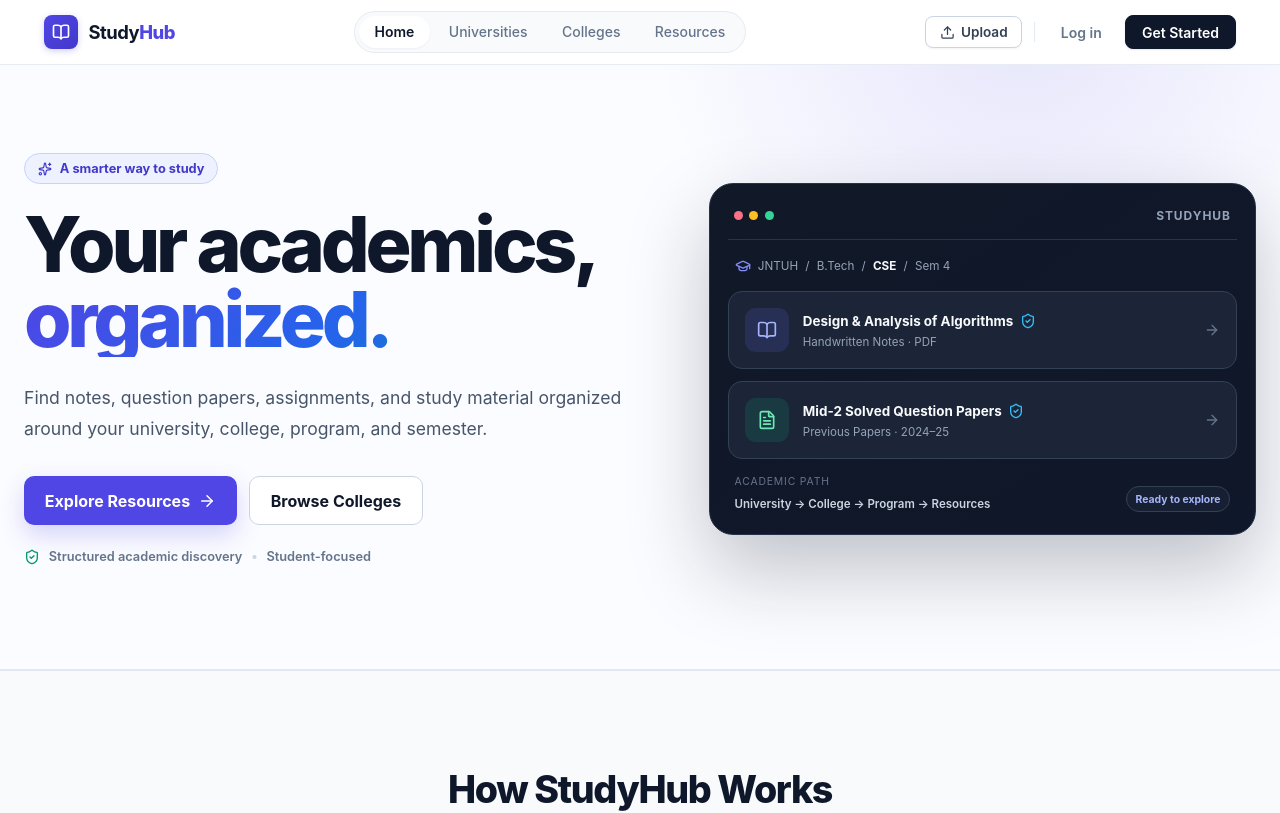
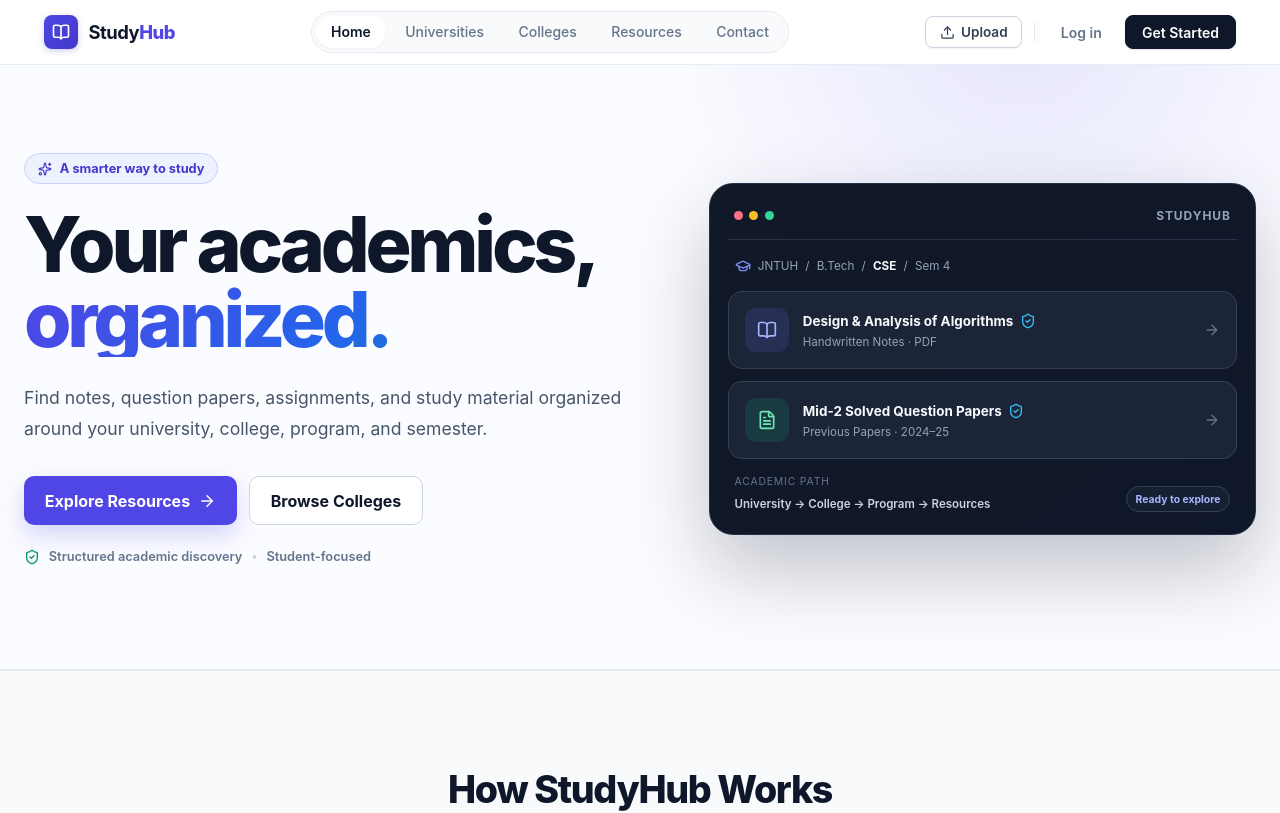
Before and after one commit to kalam1010hj-art/StudyHub, a React app in the folder frontend/: page / in a window 1280 px wide. Shown: the top 813 px of the page. Built offline with nearby package versions, Linux system fonts and the light colour scheme; no server answers; the HTML template or start-up script is replaced by a standard one.

Commit message:
Add contact navigation link

```diff
--- a/frontend/src/components/Navbar/Navbar.jsx
+++ b/frontend/src/components/Navbar/Navbar.jsx
@@ -10,7 +10,8 @@ import {
   User,
   ChevronDown,
   FileText,
-  LayoutDashboard
+  LayoutDashboard,
+  Mail
 } from "lucide-react";
 import styles from "./Navbar.module.css";
 import { AuthContext } from "../../context/AuthProvider";
@@ -124,6 +125,16 @@ const Navbar = () => {
             }
           >
             Resources
+          </NavLink>
+          <NavLink
+            to="/contact"
+            className={({ isActive }) =>
+              isActive
+                ? `${styles.navLink} ${styles.activeLink}`
+                : styles.navLink
+            }
+          >
+            Contact
           </NavLink>
         </nav>
 
@@ -292,6 +303,18 @@ const Navbar = () => {
             </NavLink>
 
             <NavLink
+              to="/contact"
+              className={({ isActive }) =>
+                isActive
+                  ? `${styles.mobileNavLink} ${styles.mobileActive}`
+                  : styles.mobileNavLink
+              }
+            >
+              <Mail size={16} />
+              <span>Contact</span>
+            </NavLink>
+
+            <NavLink
               to={isAuth ? "/upload" : "/login"}
               className={styles.mobileUploadBtn}
             >
```
